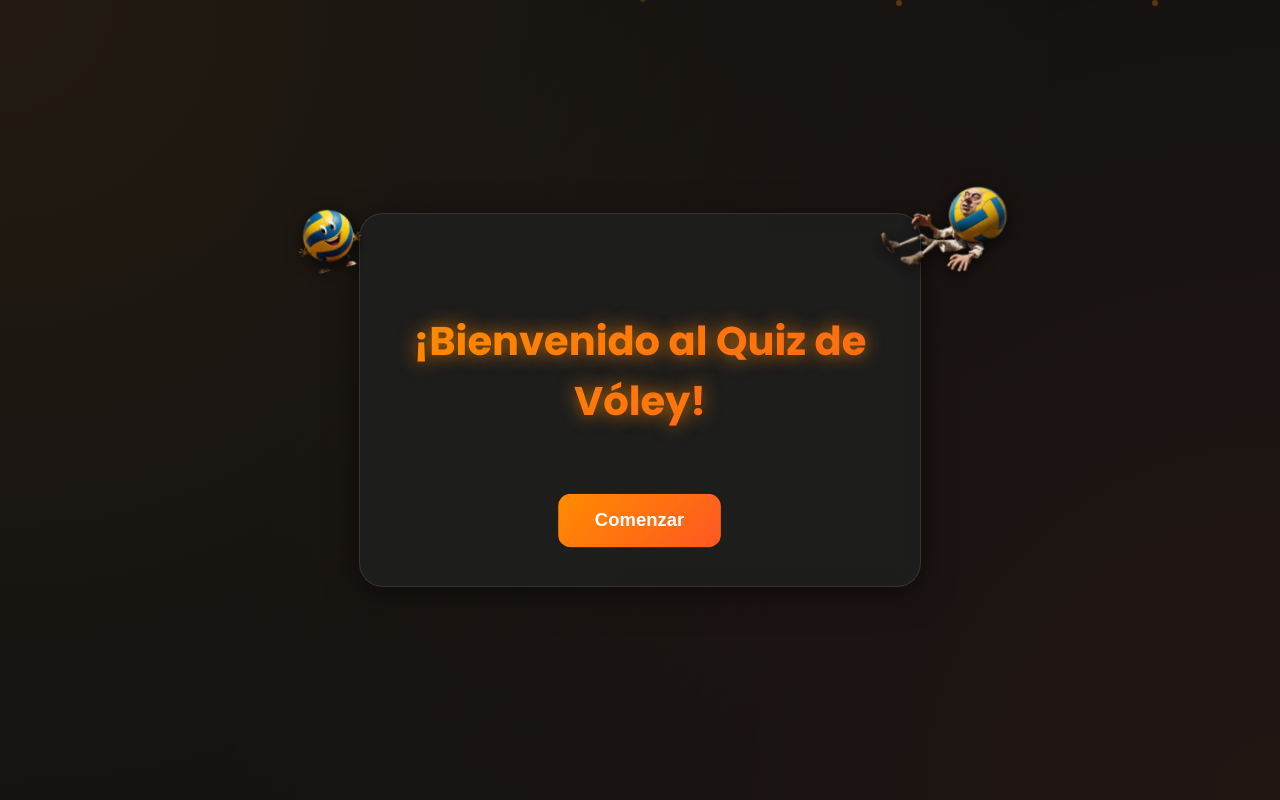
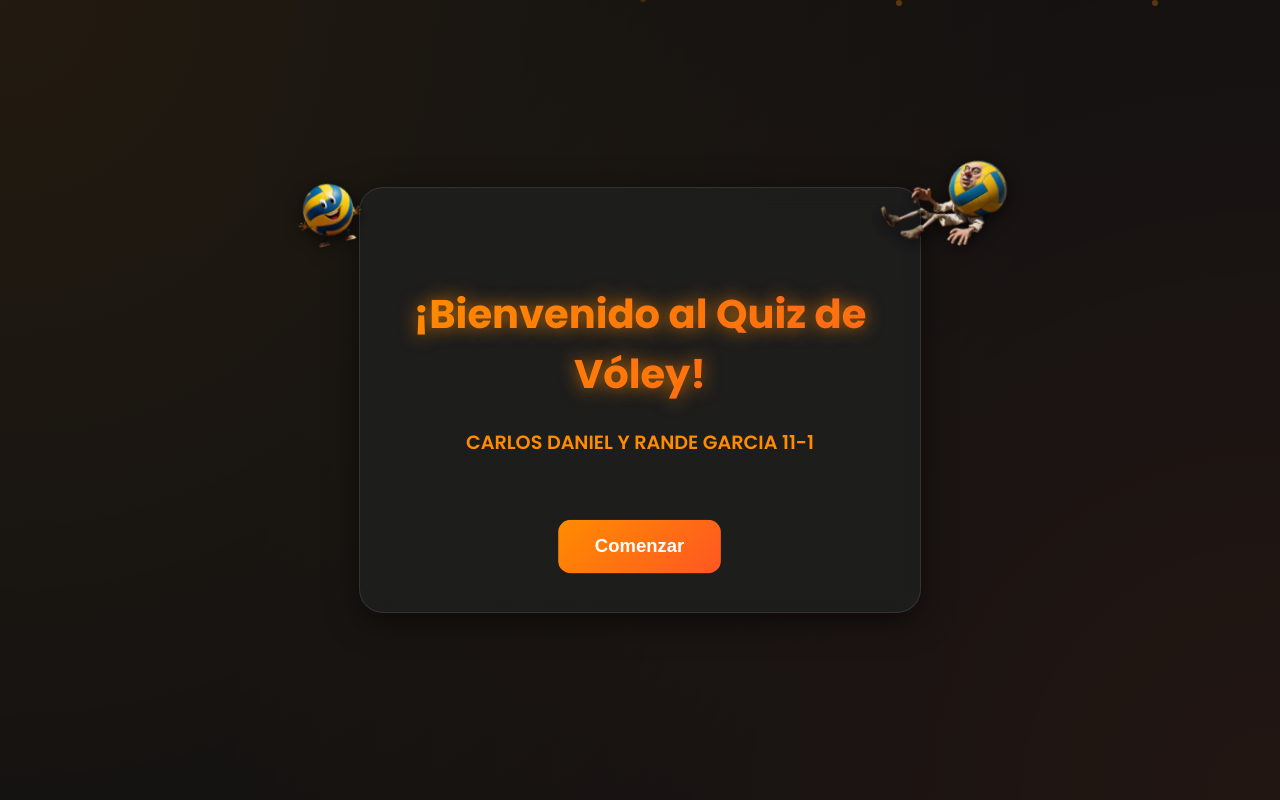
Before and after one commit to ShunB3/Voley, a plain HTML site: page index.html in a window 1280 px wide. Drawn offline with Linux system fonts and the light colour scheme.

Commit message:
Update index.html

```diff
--- a/index.html
+++ b/index.html
@@ -222,6 +222,9 @@
       <img src="img/voleycrepe.png" alt="Vóley" class="cover-img">
     </div>
     <h1>¡Bienvenido al Quiz de Vóley!</h1>
+    <div style="font-size:1.2rem;color:#ff8c00;font-weight:600;margin-bottom:1.5rem;">
+      CARLOS DANIEL Y RANDE GARCIA 11-1
+    </div>
     <button class="btn" onclick="location.href='informacion.html'">Comenzar</button>
   </div>
 
```
